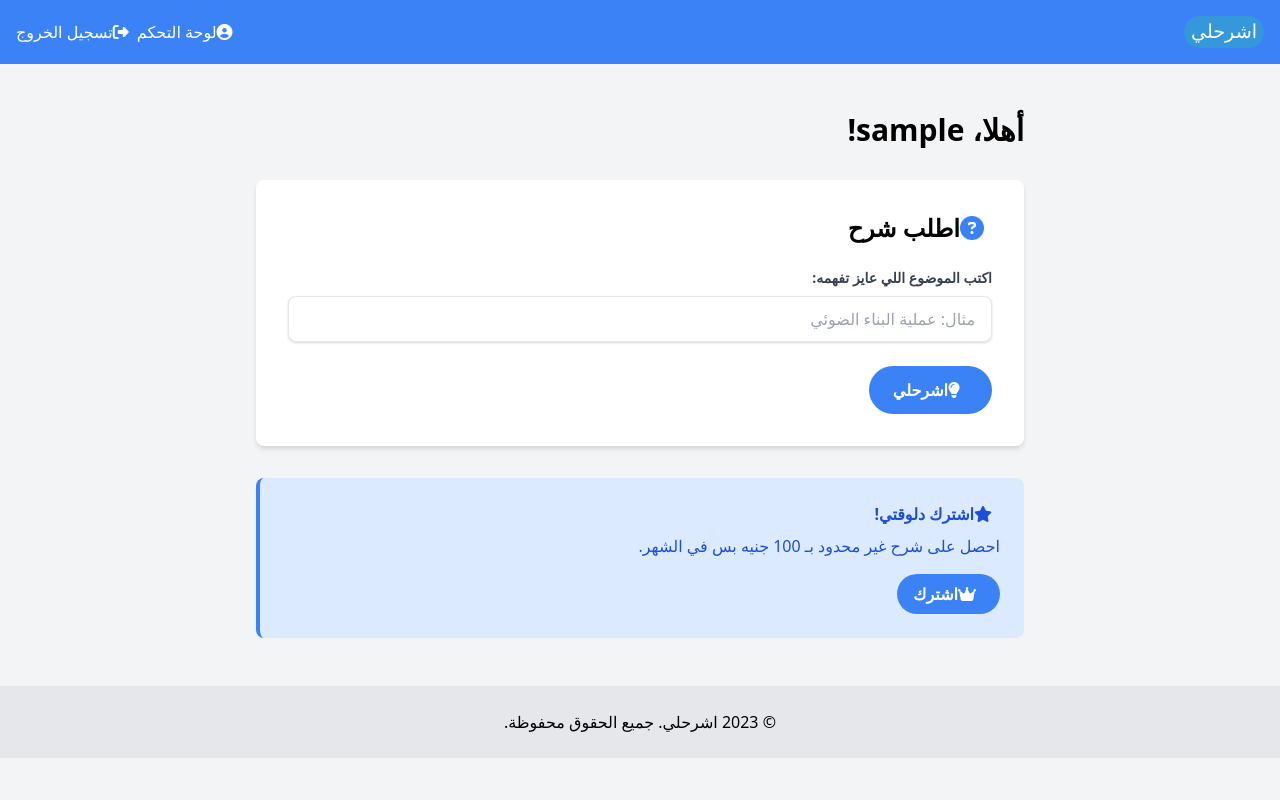
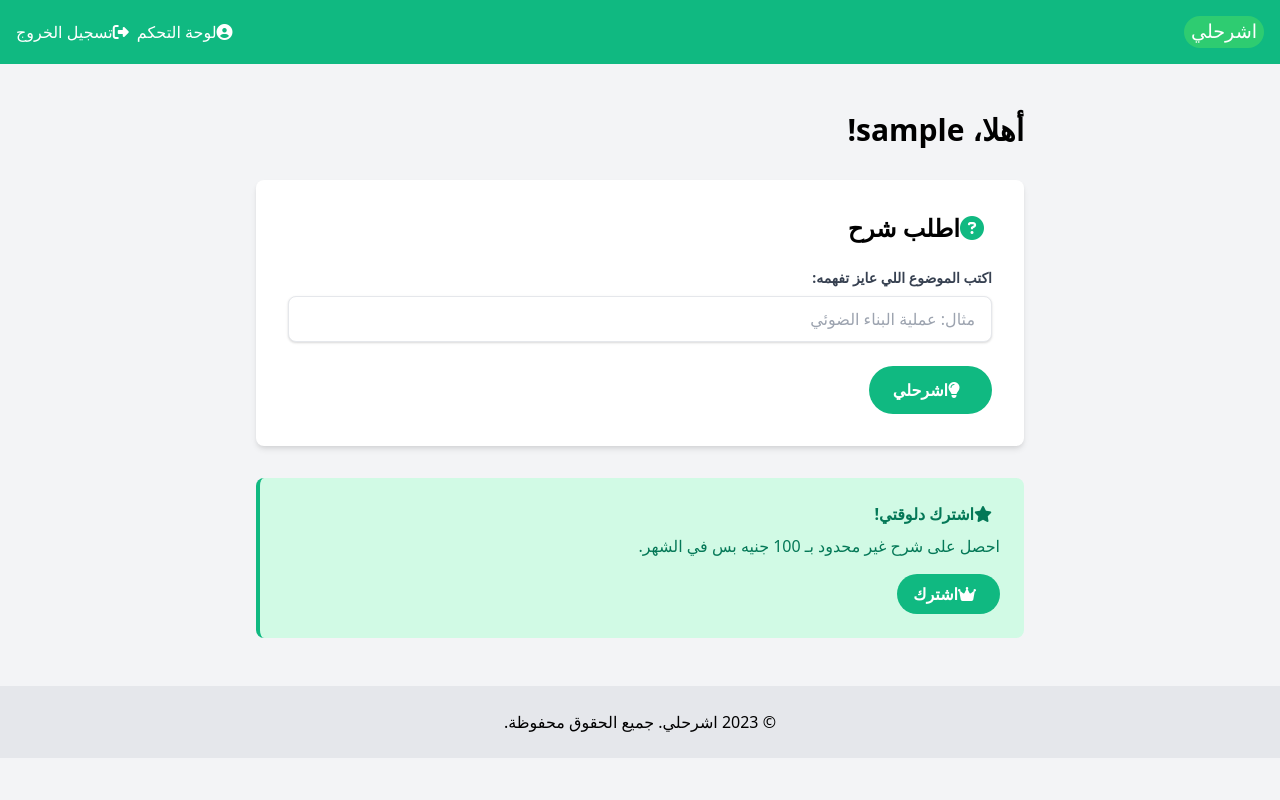
Before and after one commit to Ahmedtarekpage/ashrhly-app, a Flask app: page /dashboard in a window 1280 px wide. Run offline with Flask 3, Linux system fonts and the light colour scheme; the visitor is signed in with stand-in values (Sample User, id 1).

Commit message:
Agent query: Please check the following: 1. Is the new font family (Segoe UI) applied to the text? 2. Are the animations (fade-in and slide-in from bottom) visible on the main page elements? 3. Are the simplified icons (book, language, hourglass) visible in the 'Why use Ashrhly' section? 4. Has the color scheme been updated to use green (#2ecc71) instead of blue? 5. Is the overall layout and functionality of the website intact?

```diff
--- a/templates/base.html
+++ b/templates/base.html
@@ -14,7 +14,7 @@
     <link href="https://cdnjs.cloudflare.com/ajax/libs/font-awesome/6.4.0/css/all.min.css" rel="stylesheet">
     <style>
         body {
-            font-family: ui-sans-serif, system-ui, sans-serif, "Apple Color Emoji", "Segoe UI Emoji", "Segoe UI Symbol", "Noto Color Emoji";
+            font-family: "Segoe UI", ui-sans-serif, system-ui, sans-serif, "Apple Color Emoji", "Segoe UI Emoji", "Segoe UI Symbol", "Noto Color Emoji";
         }
         .hover-grow {
             transition: transform 0.3s ease;
@@ -46,7 +46,7 @@
     </style>
 </head>
 <body class="bg-gray-100 font-sans">
-    <nav class="bg-blue-500 p-4">
+    <nav class="bg-green-500 p-4">
         <div class="container mx-auto flex justify-between items-center">
             <a href="{{ url_for('index') }}" class="flex items-center">
                 <img src="{{ url_for('static', filename='img/logo.svg') }}" alt="اشرحلي" class="h-8 w-auto">
--- a/templates/dashboard.html
+++ b/templates/dashboard.html
@@ -7,26 +7,26 @@
     <h1 class="text-3xl font-bold mb-8 animate-slideInFromBottom">أهلا، {{ current_user.username }}!</h1>
 
     <div class="bg-white p-8 rounded-lg shadow-md mb-8 animate-fadeIn">
-        <h2 class="text-2xl font-bold mb-6 animate-slideInFromBottom"><i class="fas fa-question-circle text-blue-500 mr-2"></i>اطلب شرح</h2>
+        <h2 class="text-2xl font-bold mb-6 animate-slideInFromBottom"><i class="fas fa-question-circle text-green-500 mr-2"></i>اطلب شرح</h2>
         <div class="mb-6">
             <label for="topic" class="block text-gray-700 text-sm font-bold mb-2">اكتب الموضوع اللي عايز تفهمه:</label>
             <input type="text" id="topic" class="shadow appearance-none border rounded-lg w-full py-3 px-4 text-gray-700 leading-tight focus:outline-none focus:shadow-outline" placeholder="مثال: عملية البناء الضوئي">
         </div>
-        <button id="explainBtn" class="bg-blue-500 hover:bg-blue-600 text-white font-bold py-3 px-6 rounded-full transition duration-300 animate-slideInFromBottom">
+        <button id="explainBtn" class="bg-green-500 hover:bg-green-600 text-white font-bold py-3 px-6 rounded-full transition duration-300 animate-slideInFromBottom">
             <i class="fas fa-lightbulb mr-2"></i>اشرحلي
         </button>
     </div>
 
     <div id="explanationContainer" class="bg-white p-8 rounded-lg shadow-md hidden animate-fadeIn">
-        <h3 class="text-xl font-bold mb-4"><i class="fas fa-book-open text-blue-500 mr-2"></i>الشرح:</h3>
+        <h3 class="text-xl font-bold mb-4"><i class="fas fa-book-open text-green-500 mr-2"></i>الشرح:</h3>
         <p id="explanation" class="text-gray-700"></p>
     </div>
 
     {% if not current_user.subscribed %}
-    <div class="bg-blue-100 border-l-4 border-blue-500 text-blue-700 p-6 mt-8 rounded-lg animate-fadeIn" role="alert">
+    <div class="bg-green-100 border-l-4 border-green-500 text-green-700 p-6 mt-8 rounded-lg animate-fadeIn" role="alert">
         <p class="font-bold mb-2"><i class="fas fa-star mr-2"></i>اشترك دلوقتي!</p>
         <p class="mb-4">احصل على شرح غير محدود بـ 100 جنيه بس في الشهر.</p>
-        <button id="subscribeBtn" class="bg-blue-500 hover:bg-blue-600 text-white font-bold py-2 px-4 rounded-full transition duration-300 animate-slideInFromBottom">
+        <button id="subscribeBtn" class="bg-green-500 hover:bg-green-600 text-white font-bold py-2 px-4 rounded-full transition duration-300 animate-slideInFromBottom">
             <i class="fas fa-crown mr-2"></i>اشترك
         </button>
     </div>
```
Also changed, not shown: templates/index.html (+14 -14 lines), static/img/logo.svg.
